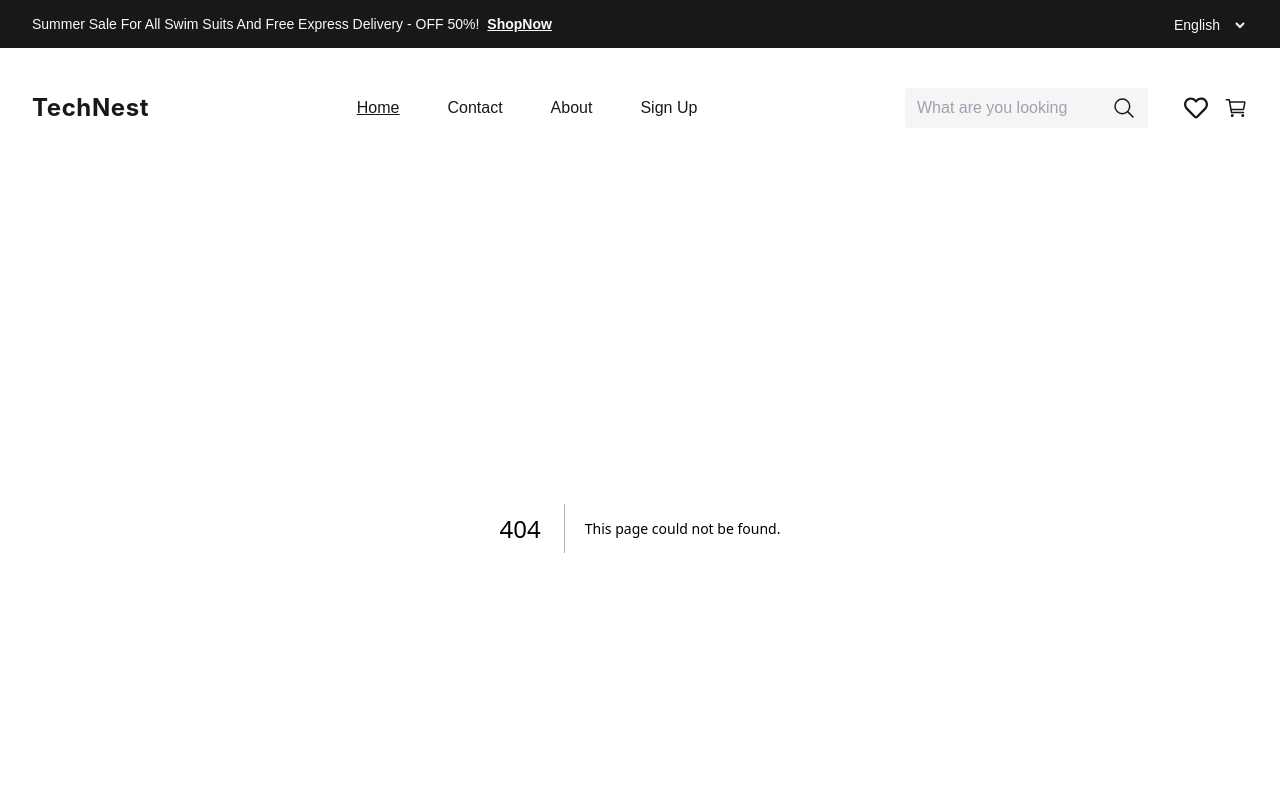
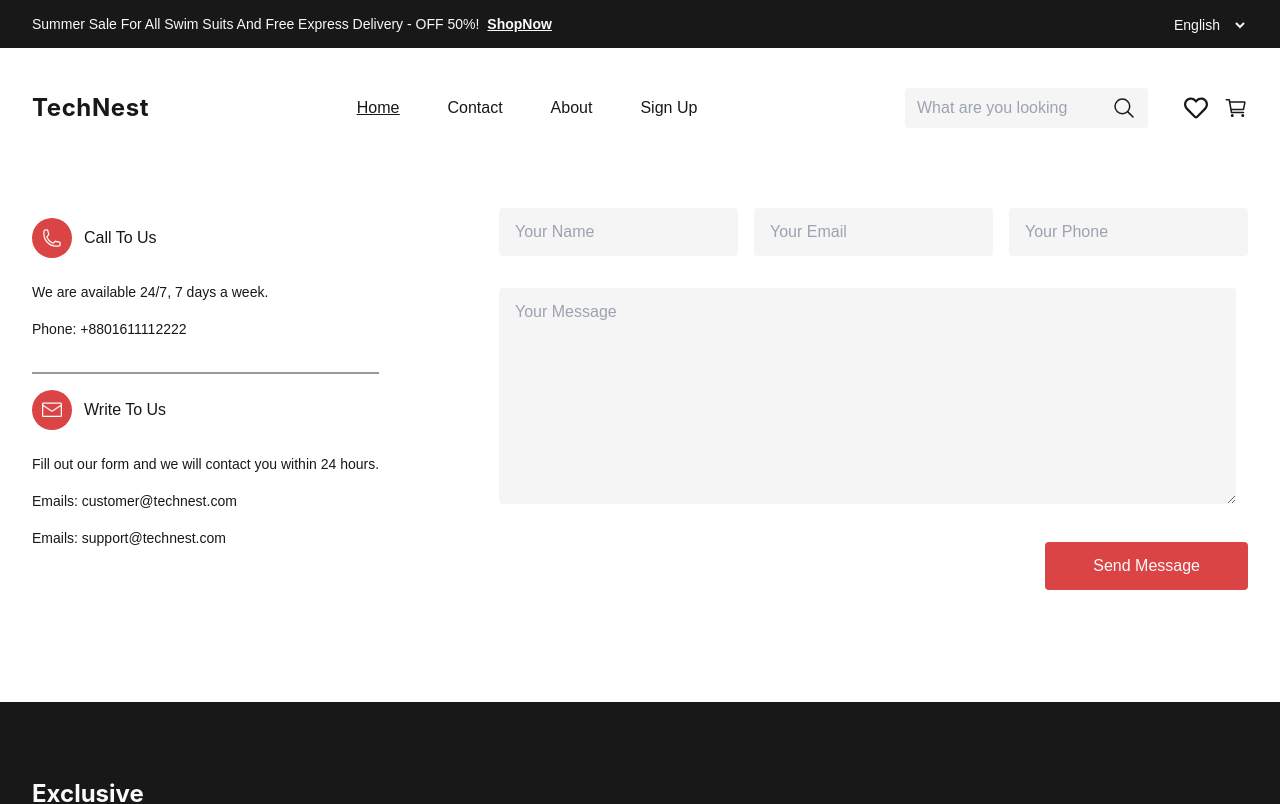
Before and after one commit to km-saifullah/tech-nest, a Next.js app in the folder client/: page /contact in a window 1280 px wide. Before the commit this address had no page. Shown: the top 804 px of the page. Built offline with nearby package versions, Linux system fonts and the light colour scheme.

Commit message:
contact page design done

```diff
--- /dev/null
+++ b/client/src/app/contact/page.jsx
@@ -0,0 +1,91 @@
+import { HiOutlinePhone } from "react-icons/hi2";
+import { GoMail } from "react-icons/go";
+
+const Contact = () => {
+  return (
+    <section className="pt-20 pb-28">
+      <div className="container">
+        <div className="flex items-center justify-between">
+          <div>
+            <div className="flex items-center gap-3">
+              <div className="bg-secondary h-10 w-10 rounded-full flex items-center justify-center text-light font-bold text-xl">
+                <HiOutlinePhone />
+              </div>
+              <h6 className="text-primary text-base font-poppins font-medium leading-6">
+                Call To Us
+              </h6>
+            </div>
+            <div className="pt-6 pb-8 space-y-4">
+              <p className="text-primary text-[14px] font-poppins font-normal leading-[21px]">
+                We are available 24/7, 7 days a week.
+              </p>
+              <p className="text-primary text-[14px] font-poppins font-normal leading-[21px]">
+                Phone: +8801611112222
+              </p>
+            </div>
+            <div className="flex items-center gap-3 border-t-2 border-border-line pt-4">
+              <div className="bg-secondary h-10 w-10 rounded-full flex items-center justify-center text-light font-bold text-xl">
+                <GoMail />
+              </div>
+              <h6 className="text-primary text-base font-poppins font-medium leading-6">
+                Write To Us
+              </h6>
+            </div>
+            <div className="pt-6 pb-8 space-y-4">
+              <p className="text-primary text-[14px] font-poppins font-normal leading-[21px]">
+                Fill out our form and we will contact you within 24 hours.
+              </p>
+              <p className="text-primary text-[14px] font-poppins font-normal leading-[21px]">
+                Emails: customer@technest.com
+              </p>
+              <p className="text-primary text-[14px] font-poppins font-normal leading-[21px]">
+                Emails: support@technest.com
+              </p>
+            </div>
+          </div>
+          <div>
+            <form action="">
+              <div className="flex items-center gap-x-4">
+                <div>
+                  <input
+                    type="text"
+                    placeholder="Your Name"
+                    className="bg-inputBg py-3 px-4 rounded text-text font-normal font-poppins text-base leading-6 outline-none border-none"
+                  />
+                </div>
+                <div>
+                  <input
+                    type="text"
+                    placeholder="Your Email"
+                    className="bg-inputBg py-3 px-4 rounded text-text font-normal font-poppins text-base leading-6 outline-none border-none"
+                  />
+                </div>
+                <div>
+                  <input
+                    type="text"
+                    placeholder="Your Phone"
+                    className="bg-inputBg py-3 px-4 rounded text-text font-normal font-poppins text-base leading-6 outline-none border-none"
+                  />
+                </div>
+              </div>
+              <div className="py-8">
+                <textarea
+                  name=""
+                  id=""
+                  placeholder="Your Message"
+                  rows={8}
+                  className="w-[737px] bg-inputBg py-3 px-4 rounded text-text font-normal font-poppins text-base leading-6 outline-none border-none"
+                ></textarea>
+              </div>
+              <div className="flex items-end justify-end">
+                <button className="btn">Send Message</button>
+              </div>
+            </form>
+          </div>
+        </div>
+      </div>
+    </section>
+  );
+};
+
+export default Contact;
```
